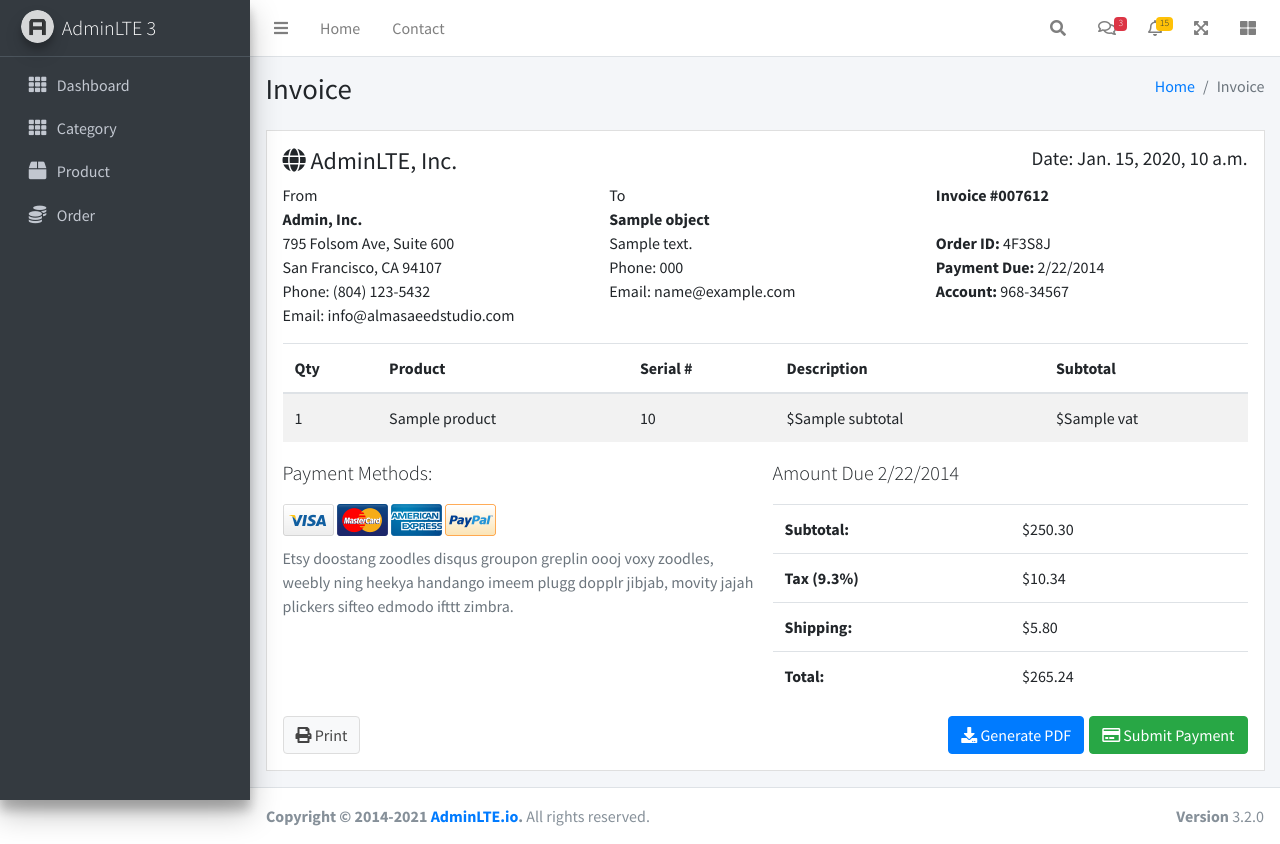
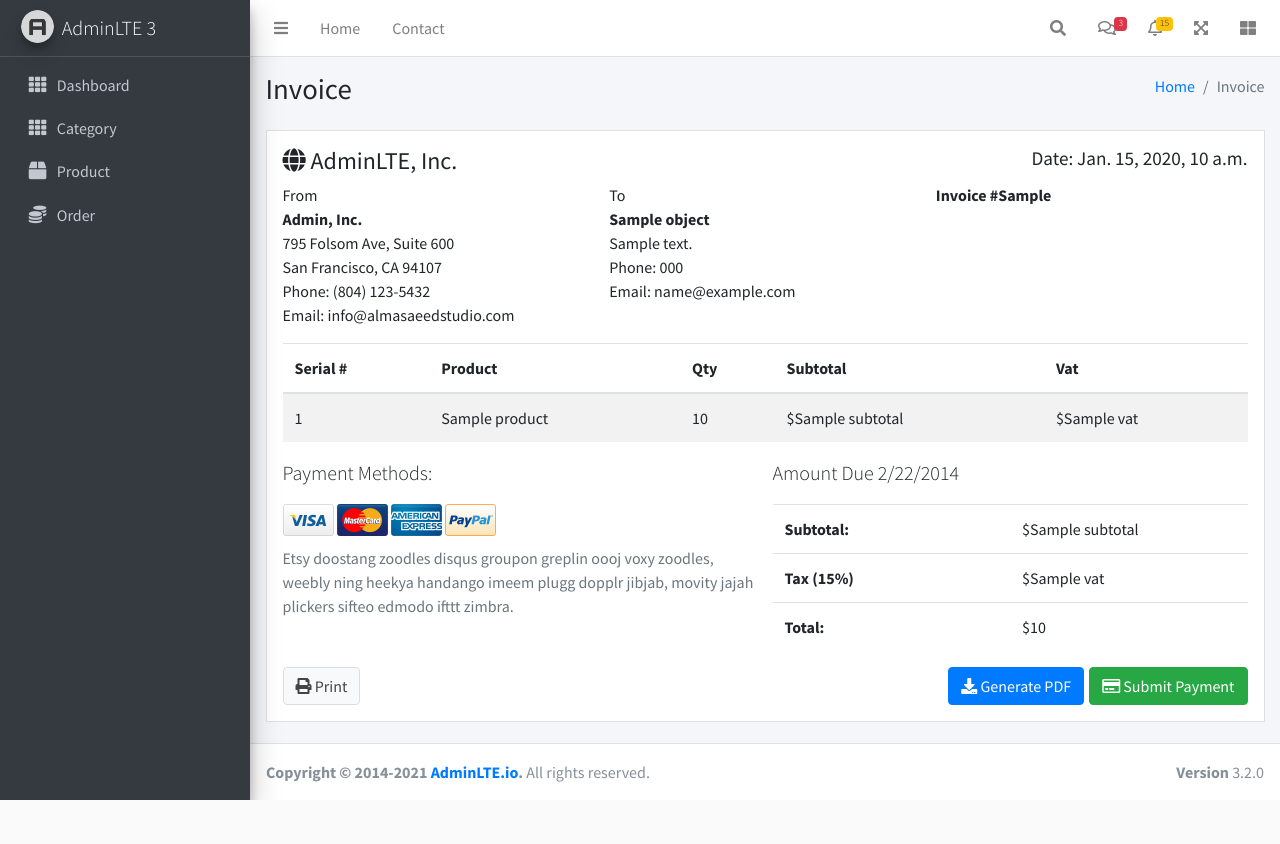
Before and after one commit to sifathossen48/InventorySystem, a Django app: template templates/order_details.html in a window 1280 px wide. After the commit the page ends 800 px from the top, so only its background shows below. Run offline with Django 3.2, Linux system fonts and the light colour scheme; the template is opened without the code that fills it: most values are stand-ins (such as "Sample title", 1, 10 or a date in 2020); some libraries are stand-ins or nearby versions.

Commit message:
first commit

```diff
--- a/templates/order_details.html
+++ b/templates/order_details.html
@@ -60,11 +60,9 @@
                 </div>
                 <!-- /.col -->
                 <div class="col-sm-4 invoice-col">
-                  <b>Invoice #007612</b><br>
+                  <b>Invoice #{{object.invoice_no}}</b><br>
                   <br>
-                  <b>Order ID:</b> 4F3S8J<br>
-                  <b>Payment Due:</b> 2/22/2014<br>
-                  <b>Account:</b> 968-34567
+
                 </div>
                 <!-- /.col -->
               </div>
@@ -76,11 +74,12 @@
                   <table class="table table-striped">
                     <thead>
                     <tr>
-                      <th>Qty</th>
+                      <th>Serial #</th>
                       <th>Product</th>
-                      <th>Serial #</th>
-                      <th>Description</th>
-                      <th>Subtotal</th>
+                       <th>Qty</th>
+                       <th>Subtotal</th>
+                      <th>Vat</th>
+
                     </tr>
                     </thead>
                     <tbody>
@@ -122,19 +121,15 @@
                     <table class="table">
                       <tr>
                         <th style="width:50%">Subtotal:</th>
-                        <td>$250.30</td>
+                        <td>${{object.subtotal}}</td>
                       </tr>
                       <tr>
-                        <th>Tax (9.3%)</th>
-                        <td>$10.34</td>
-                      </tr>
-                      <tr>
-                        <th>Shipping:</th>
-                        <td>$5.80</td>
+                        <th>Tax (15%)</th>
+                        <td>${{object.vat}}</td>
                       </tr>
                       <tr>
                         <th>Total:</th>
-                        <td>$265.24</td>
+                        <td>${{object.total}}</td>
                       </tr>
                     </table>
                   </div>
--- a/templates/order_list.html
+++ b/templates/order_list.html
@@ -76,7 +76,7 @@
                                      <td>{{ obj.vat }}</td>
                                      <td>{{ obj.total }}</td>
 
-                                </tr>
+
                                     <td>
                                         <a href="{% url 'order-details' obj.pk %}">
                                            <button class="btn btn-info">View</button>
--- a/website/forms.py
+++ b/website/forms.py
@@ -17,4 +17,4 @@ class ProductForm(forms.ModelForm):
 class OrderForm(forms.ModelForm):
     class Meta:
         model = Order
-        fields = ('product','qty')
+        fields = ('customer_name','customer_phone','customer_email','customer_address','product','qty')
```
Also changed, not shown: db.sqlite3.
